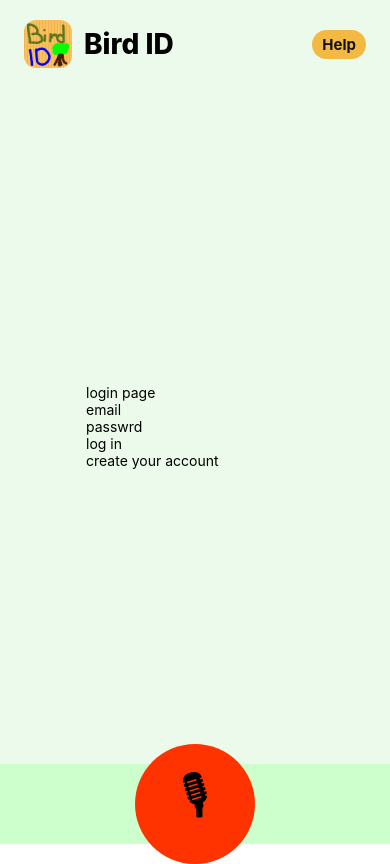
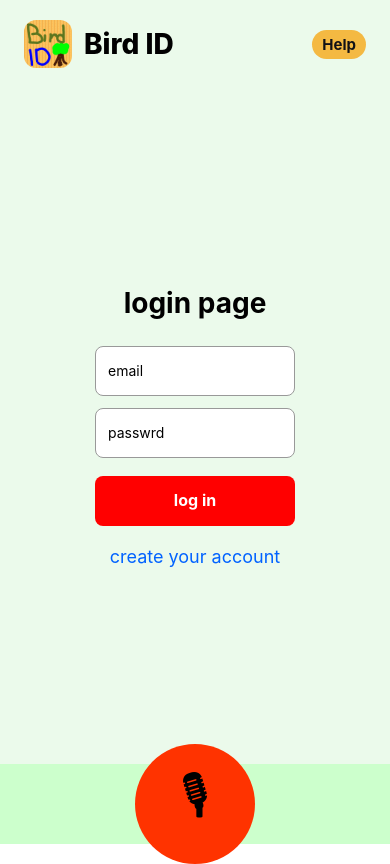
Before and after one commit to Ilse547/BirdID, a React Native app in the folder mobile/: screen / in a window 390 px wide. Built offline with nearby package versions, Linux system fonts and the light colour scheme; no server answers.

Commit message:
add styling to authentication pages

```diff
--- a/mobile/pages/Loginpage.js
+++ b/mobile/pages/Loginpage.js
@@ -1,19 +1,20 @@
 import { Pressable, Text, TextInput, View } from "react-native";
+import styles from "../styles";
 
 export default function LoginPage({ onLogin, onRegister }) {
   return (
-    <View>
-      <Text>login page</Text>
+    <View style={styles.authContainer}>
+      <Text style={styles.authTitle}>login page</Text>
 
-      <TextInput placeholder="email" autoCapitalize="none" keyboardType="email-address" onChangeText={onLogin.setEmail}/>
-      <TextInput placeholder="passwrd" secureTextEntry onChangeText={onLogin.setPassword} />
+      <TextInput style={styles.inputBox} placeholder="email" autoCapitalize="none" keyboardType="email-address" onChangeText={onLogin.setEmail}/>
+      <TextInput style={styles.inputBox} placeholder="passwrd" secureTextEntry onChangeText={onLogin.setPassword} />
 
-      <Pressable onPress={onLogin.submit}>
-        <Text>log in</Text>
+      <Pressable style={styles.authButton} onPress={onLogin.submit}>
+        <Text style={styles.authButtonText}>log in</Text>
       </Pressable>
 
       <Pressable onPress={onRegister}>
-        <Text>create your account</Text>
+        <Text style={{ color: "#0062ff", fontSize: 18}}>create your account</Text>
       </Pressable>
     </View>
   );
--- a/mobile/pages/Registerpage.js
+++ b/mobile/pages/Registerpage.js
@@ -1,21 +1,22 @@
 import { Pressable, Text, TextInput, View } from "react-native";
+import styles from "../styles";
 
 export default function RegisterPage({ onRegister, onBack }) {
   return (
-    <View>
-      <Text>create account page</Text>
-      <TextInput placeholder="your username" autoCapitalize="none" onChangeText={onRegister.setUsername} />
+    <View style={styles.authContainer}>
+      <Text style={styles.authTitle}>create account page</Text>
+      <TextInput style={styles.inputBox} placeholder="your username" autoCapitalize="none" onChangeText={onRegister.setUsername} />
 
-      <TextInput placeholder="your email" autoCapitalize="none" keyboardType="email-address" onChangeText={onRegister.setEmail} />
+      <TextInput style={styles.inputBox} placeholder="your email" autoCapitalize="none" keyboardType="email-address" onChangeText={onRegister.setEmail} />
 
-      <TextInput placeholder="password" secureTextEntry onChangeText={onRegister.setPassword} />
+      <TextInput style={styles.inputBox} placeholder="password" secureTextEntry onChangeText={onRegister.setPassword} />
 
-      <Pressable onPress={onRegister.submit}>
-        <Text>register</Text>
+      <Pressable style={styles.authButton} onPress={onRegister.submit}>
+        <Text style={styles.authButtonText}>register</Text>
       </Pressable>
 
       <Pressable onPress={onBack}>
-        <Text>log into your account</Text>
+        <Text style={{ color: "#0062ff", fontSize: 18}}  >log into your account</Text>
       </Pressable>
     </View>
   );
--- a/mobile/styles.js
+++ b/mobile/styles.js
@@ -219,5 +219,41 @@ export default StyleSheet.create({
 	nconfident : {
 		color: "#ed4f2f",
 		fontSize: 25
+	},
+	authContainer: {
+		flex: 1,
+		alignItems: "center",
+		justifyContent: "center",
+		padding: 20,
+	},
+	authTitle: {
+		fontSize: 28,
+		fontWeight: "bold",
+		marginBottom: 20,
+	},
+	inputBox: {
+		width: 200,
+		height: 50,
+		borderWidth: 1,
+		borderColor: "#999",
+		borderRadius: 8,
+		padding: 12,
+		marginVertical: 6,
+		backgroundColor: "#fff",
+	},
+	authButton: {
+		width: 200,
+		height: 50,
+		backgroundColor: "#ff0000",
+		padding: 14,
+		borderRadius: 8,
+		marginTop: 12,
+		alignItems: "center",
+		marginBottom: 20,
+	},
+	authButtonText: {
+		color: "#fff",
+		fontWeight: "bold",
+		fontSize: 16,
 	}
 });
```
